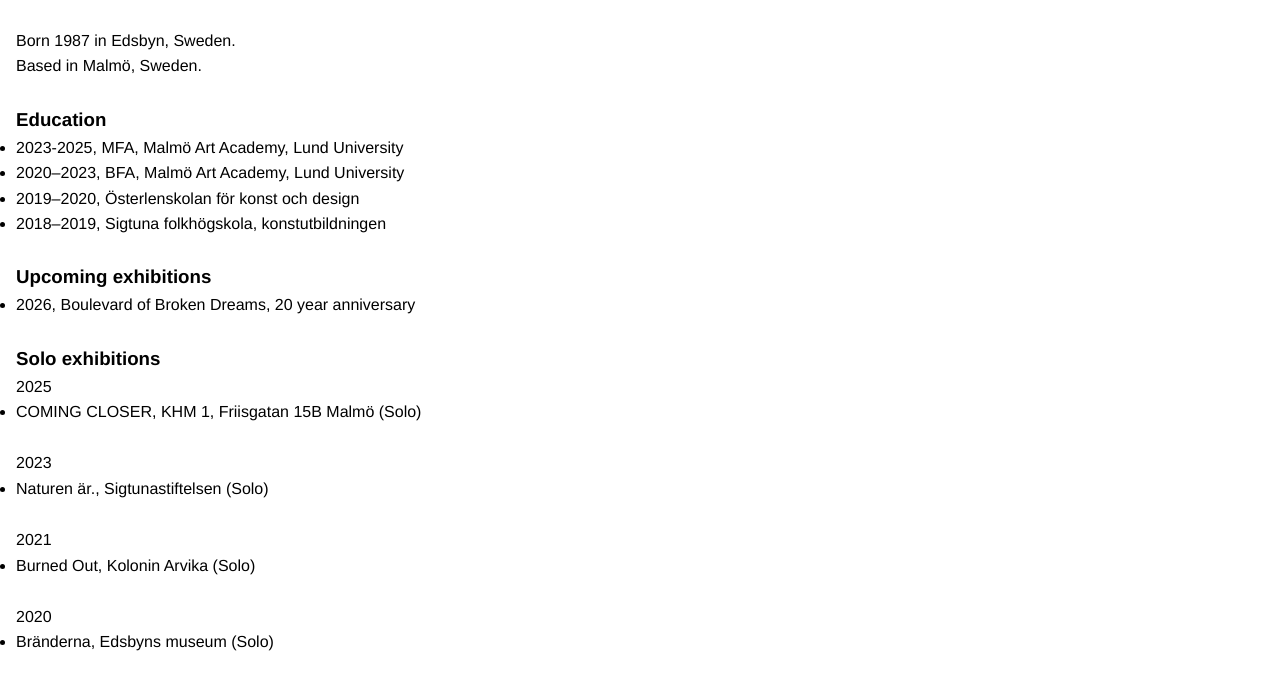
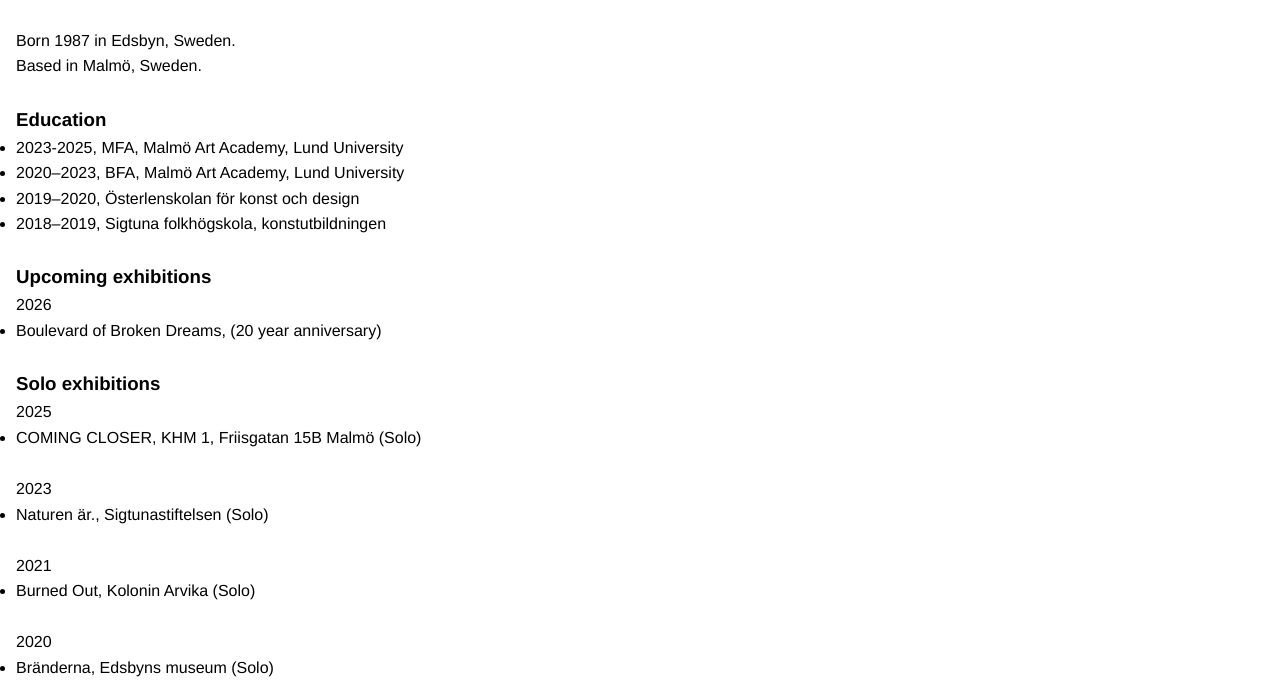
Before and after one commit to MarcusWallstrom/website, a plain HTML site: page cv.html in a window 1280 px wide. Shown: the part 81-768 px from the top of the page. Drawn offline with Linux system fonts and the light colour scheme.

Commit message:
Update cv.html

```diff
--- a/cv.html
+++ b/cv.html
@@ -36,7 +36,8 @@
 
       <h3>Upcoming exhibitions</h3>
       <ul>
-        <li>2026, Boulevard of Broken Dreams, 20 year anniversary</li>
+        <p>2026</p>
+        <li>Boulevard of Broken Dreams, (20 year anniversary)</li>
       </ul>
 
       <br>
@@ -60,6 +61,7 @@
       <ul>
         <p>2026</p>
         <li>Ex students from Malmö Art Academy, Galleri Arnstedt, Östra Karup</li>
+        <br>
         <p>2025</p>
         <li>The Edstrand Scholarship Exhibition, Gallery KHM 1 & KHM 2, Malmö</li>
         <li>Visiting, Museum of Artistic Process and Public Art, Lund</li>
```
